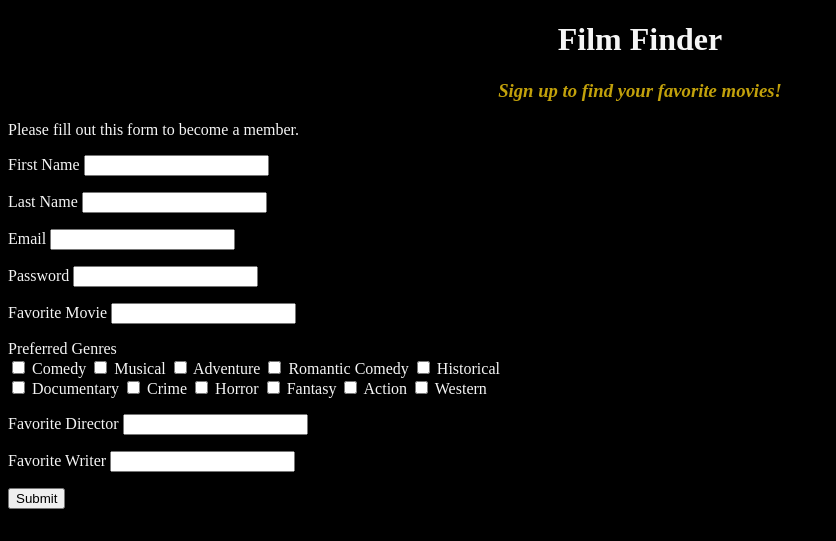
After one commit to ArielleNugent/film-finder, a Flask app: page /sign_up in a window 1280 px wide. The commit adds this page. Shown: the top 541 px of the page, without its empty margins (0-836 px from the left). Run offline with Flask 2, Linux system fonts and the light colour scheme.

Commit message:
Created sign up form, login page, and updated static image folder.

```diff
--- a/server.py
+++ b/server.py
@@ -14,6 +14,47 @@ def homepage():
     return render_template("homepage.html")
 
 
+@app.route("/sign_up")
+def sign_up():
+    """View sign up page."""
+
+    return render_template("sign_up.html")
+
+
+@app.route("/login")
+def login():
+    """View log-in page."""
+
+    return render_template("login.html")
+
+
+@app.route("/movies")
+def all_movies():
+    """View all of the movies."""
+
+    movies = crud.get_movies()
+
+    return render_template("all_movies.html", movies=movies)
+
+
+@app.route("/movies/<movie_id>")
+def show_movie(movie_id):
+    """Show complete details of a particular movie."""
+
+    movie = crud.get_movie_by_id(movie_id)
+
+    return render_template("movie_details.html", movie=movie)
+
+
+@app.route("/users")
+def all_users():
+    """View all users."""
+
+    users = crud.get_users()
+
+    return render_template("all_users.html", users=users)
+
+
 
 if __name__ == '__main__':
     app.run(host='0.0.0.0', debug=True)
--- /dev/null
+++ b/templates/sign_up.html
@@ -0,0 +1,101 @@
+<!doctype html>
+<html>
+  <head>
+    <title>
+    </title>
+  <style>
+    h1 {text-align: center;
+      background-color: black;
+      color:whitesmoke;
+    }
+
+    h3 {text-align: center;
+      background-color: black;
+      color:rgb(194, 161, 11);
+    }
+
+    body {text-align: left;
+      background-color: black;
+      color: whitesmoke;
+    }
+  </style>
+  <h1>Film Finder</h1>
+  <h3><i>Sign up to find your favorite movies!</i></h2>
+  </head>
+  <body>
+Please fill out this form to become a member.
+<form action="/users" method="POST">
+    <p>
+      First Name <input type="text" name="fname">
+    </p>
+
+    <p>
+      Last Name <input type="text" name="lname">
+    </p>
+
+    <p>
+      Email <input type="text" name="email">
+    </p>
+
+    <p>
+      Password <input type="password" name="password">
+    </p>
+
+    <p>
+      Favorite Movie <input type="text" name="fav-movie">
+    </p>
+
+    <p>
+      Preferred Genres
+      <br>
+      <input type="checkbox" name="pref-genre" value="comedy">
+      <label>Comedy</label>
+      <input type="checkbox" name="pref-genre" value="musical">
+      <label>Musical</label>
+      <input type="checkbox" name="pref-genre" value="adventure">
+      <label>Adventure</label>
+      <input type="checkbox" name="pref-genre" value="romcom">
+      <label>Romantic Comedy</label>
+      <input type="checkbox" name="pref-genre" value="historical">
+      <label>Historical</label>
+      <br>
+      <input type="checkbox" name="pref-genre" value="documentary">
+      <label>Documentary</label>
+      <input type="checkbox" name="pref-genre" value="crime">
+      <label>Crime</label>
+      <input type="checkbox" name="pref-genre" value="horror">
+      <label>Horror</label>
+      <input type="checkbox" name="pref-genre" value="fantasy">
+      <label>Fantasy</label>
+      <input type="checkbox" name="pref-genre" value="action">
+      <label>Action</label>
+      <input type="checkbox" name="pref-genre" value="western">
+      <label>Western</label>
+    </p>
+
+    <p>
+      Favorite Director <input type="text" name="fav-director">
+    </p>
+
+    <p>
+      Favorite Writer <input type="text" name="fav_writer">
+    </p>
+
+    <p>
+      <input type="submit">
+    </p>
+
+
+</form>
+    <br>
+    <br>
+    <div class="image-container"><img src="https://aatfweb.files.wordpress.com/2017/06/film-1155439_960_720.jpg"></div>
+    <br>
+    <div><a href="/login">Already a member? Log in here!</a></div>
+    <br>
+    <div><a href="/movies">View all movies</a></div>
+      <br>
+    <div><a href="/users">View all users</a></div>
+    <br>
+  </body>
+</html>
```
Also changed, not shown: templates/homepage.html (+8 -1 lines), templates/login.html (+40 -3 lines), static/img/FilmProjectorFlipped.png (added), templates/all_movies.html (added), templates/all_users.html (added), templates/movie_details.html (added), templates/signup.html (deleted), templates/user_details.html (added).
